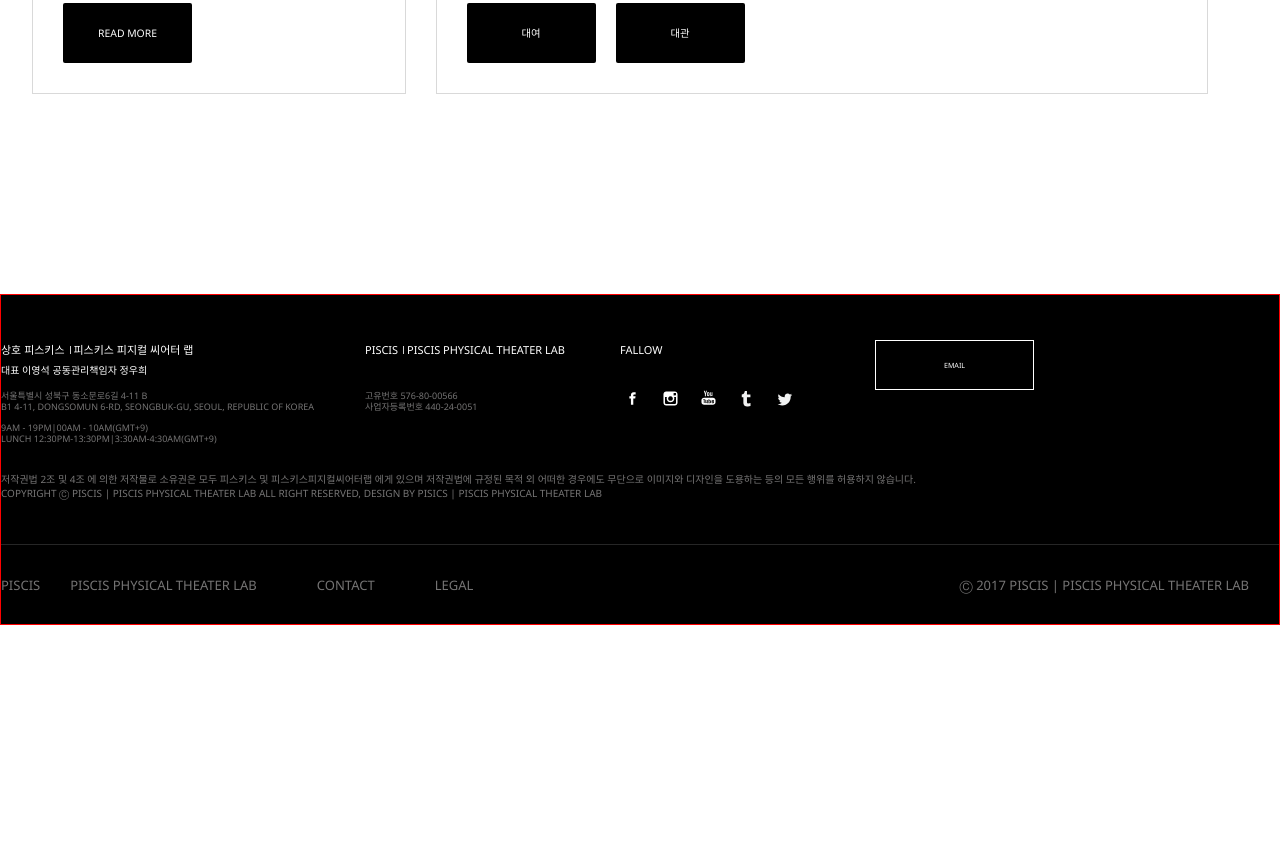
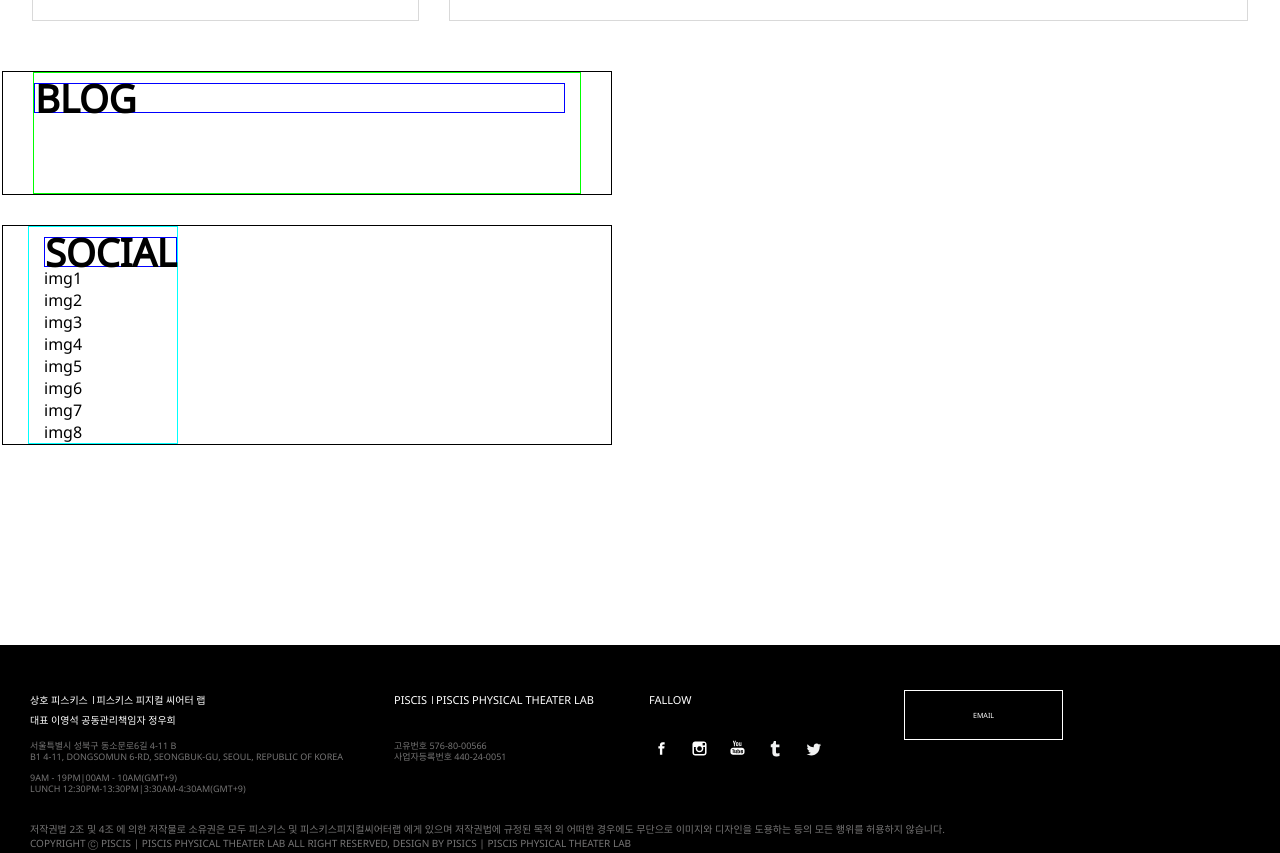
Before and after one commit to chungwoohee/portfolio, a website: page index.html in a window 1280 px wide. Shown: the part 2082-2935 px from the top of the page. Drawn offline with nearby package versions, Linux system fonts and the light colour scheme; a web font is replaced by a local one.

Commit message:
middle20170715

```diff
--- a/assets/css/style.dev.css
+++ b/assets/css/style.dev.css
@@ -269,7 +269,7 @@ a {
   height: 200px;
   margin-bottom: 50px;
 }
-/* line 137, assets/less/common.less */
+/* line 136, assets/less/common.less */
 .wrap .contents section.news .box {
   display: block;
   width: 100%;
@@ -277,44 +277,44 @@ a {
   margin: 0;
   font-family: 'Noto Sans', sans-serif;
 }
-/* line 147, assets/less/common.less */
+/* line 143, assets/less/common.less */
 .wrap .contents section.news .box img {
   width: 100%;
   display: block;
 }
-/* line 152, assets/less/common.less */
+/* line 148, assets/less/common.less */
 .wrap .contents section.news .box .lowbox img {
   border: 0;
   outline: 0;
   font-size: 100%;
   height: auto;
 }
-/* line 159, assets/less/common.less */
+/* line 155, assets/less/common.less */
 .wrap .contents section.news .box .lowbox {
   display: table;
   width: auto;
   margin-left: -30px;
-  margin-right: 10px;
+  margin-right: -30px;
   margin-bottom: 30px;
   border-spacing: 30px 0;
   border-collapse: separate;
 }
-/* line 168, assets/less/common.less */
+/* line 164, assets/less/common.less */
 .wrap .contents section.news .box .lowbox .paragraph {
   padding: 30px;
 }
-/* line 171, assets/less/common.less */
+/* line 167, assets/less/common.less */
 .wrap .contents section.news .box .lowbox .paragraph .inner {
   font-size: 12px;
 }
-/* line 175, assets/less/common.less */
+/* line 171, assets/less/common.less */
 .wrap .contents section.news .box .lowbox .paragraph .title {
   font-weight: 700;
   text-transform: uppercase;
   font-size: .75rem;
   line-height: 1em;
 }
-/* line 185, assets/less/common.less */
+/* line 181, assets/less/common.less */
 .wrap .contents section.news .box .topic {
   display: table-cell;
   border-bottom: 1px #d9d9d9 solid;
@@ -324,25 +324,21 @@ a {
   vertical-align: top;
   padding-bottom: 80px;
 }
-/* line 195, assets/less/common.less */
+/* line 191, assets/less/common.less */
 .wrap .contents section.news .box .lastbox {
   border: 1px #d9d9d9 solid;
 }
-/* line 199, assets/less/common.less */
+/* line 195, assets/less/common.less */
 .wrap .contents section.news .box .first {
   width: 67.4%;
   vertical-align: baseline;
 }
-/* line 204, assets/less/common.less */
+/* line 199, assets/less/common.less */
 .wrap .contents section.news .box .first .bucket {
   width: 50%;
   display: inline-block;
-  vertical-align: top;
-  padding-right: 15px;
-  padding-bottom: 80px;
-  box-sizing: border-box;
 }
-/* line 214, assets/less/common.less */
+/* line 206, assets/less/common.less */
 .wrap .contents section.news .box .first .inner {
   width: 50%;
   display: inline-block;
@@ -351,76 +347,81 @@ a {
   margin-left: -5px;
   box-sizing: border-box;
 }
-/* line 225, assets/less/common.less */
+/* line 217, assets/less/common.less */
 .wrap .contents section.news .box .second {
   width: 32.6%;
 }
-/* line 228, assets/less/common.less */
+/* line 220, assets/less/common.less */
 .wrap .contents section.news .box .second .inner {
   padding-top: 10px;
 }
-/* line 244, assets/less/common.less */
-.wrap .contents section.sns {
+/* line 230, assets/less/common.less */
+.wrap .contents section.socialnetwork {
+  max-width: 95%;
+  margin: 50px auto;
+}
+/* line 234, assets/less/common.less */
+.wrap .contents section.socialnetwork .sns {
+  display: block;
   width: 100%;
-  margin-top: 50px;
+  top: 0;
+  margin: 0;
+  font-family: 'Noto Sans', sans-serif;
+  vertical-align: baseline;
 }
-/* line 248, assets/less/common.less */
-.wrap .contents section.sns .social {
-  height: 474px;
+/* line 242, assets/less/common.less */
+.wrap .contents section.socialnetwork .sns .social {
+  width: 50%;
+  border: 1px #000 solid;
+  display: table;
+  margin-left: -30px;
+  margin-right: -30px;
+  margin-bottom: 30px;
+  border-spacing: 30px 0;
+  border-collapse: separate;
 }
-/* line 251, assets/less/common.less */
-.wrap .contents section.sns .social li {
-  float: left;
-  width: 790px;
-  height: 474px;
+/* line 253, assets/less/common.less */
+.wrap .contents section.socialnetwork .sns .net {
+  width: auto;
 }
-/* line 256, assets/less/common.less */
-.wrap .contents section.sns .social li a > img {
-  width: 40px;
-  height: 50px;
-  float: right;
+/* line 255, assets/less/common.less */
+.wrap .contents section.socialnetwork .sns .blog {
+  border: 1px #0f0 solid;
+  vertical-align: top;
+  padding-right: 15px;
+  padding-bottom: 80px;
+  box-sizing: border-box;
 }
-/* line 262, assets/less/common.less */
-.wrap .contents section.sns .social li .blogimg {
-  background-color: #f49ac1;
-  outline: 1px #ccc solid;
-  height: 400px;
+/* line 263, assets/less/common.less */
+.wrap .contents section.socialnetwork .sns .media {
+  border: 1px #0ff solid;
+  display: inline-block;
+  vertical-align: top;
+  padding-left: 15px;
+  margin-left: -5px;
+  box-sizing: border-box;
 }
-/* line 268, assets/less/common.less */
-.wrap .contents section.sns .social li .snsimg {
-  outline: 1px #00F solid;
-}
-/* line 272, assets/less/common.less */
-.wrap .contents section.sns .social li .snsimg ul > li {
-  outline: 1px #000 solid;
-  width: 197.5px;
-  height: 200px;
-}
-/* line 280, assets/less/common.less */
-.wrap .contents section.sns .social .media {
-  margin-left: 20px;
-}
-/* line 287, assets/less/common.less */
+/* line 277, assets/less/common.less */
 .wrap .contents section.video {
   outline: 1px #f0f solid;
   margin-top: 50px;
 }
-/* line 291, assets/less/common.less */
+/* line 281, assets/less/common.less */
 .wrap .contents section.video .videoimg {
   height: 200px;
 }
-/* line 294, assets/less/common.less */
+/* line 284, assets/less/common.less */
 .wrap .contents section.video .videoimg img {
   width: 100%;
   height: 100%;
 }
-/* line 299, assets/less/common.less */
+/* line 289, assets/less/common.less */
 .wrap .contents section.video .videoaline a > img {
   width: 40px;
   height: 50px;
   float: right;
 }
-/* line 309, assets/less/common.less */
+/* line 299, assets/less/common.less */
 .wrap .footer {
   height: 329px;
   background: #000;
@@ -428,13 +429,16 @@ a {
   font-family: 'Noto Sans', sans-serif;
   text-transform: uppercase;
   font-size: 11px;
-  border: 1px #f00 solid;
 }
-/* line 318, assets/less/common.less */
+/* line 307, assets/less/common.less */
+.wrap .footer .footerstart {
+  padding: 0 30px;
+}
+/* line 311, assets/less/common.less */
 .wrap .footer .footerwrap {
   height: 176px;
 }
-/* line 321, assets/less/common.less */
+/* line 314, assets/less/common.less */
 .wrap .footer .footerwrap .container > div {
   width: 240px;
   height: 73px;
@@ -443,47 +447,51 @@ a {
   margin: 45px 15px 0 0;
   line-height: 20px;
 }
-/* line 331, assets/less/common.less */
+/* line 323, assets/less/common.less */
 .wrap .footer .footerwrap .container p {
   color: #757474;
   font-size: 9px;
 }
-/* line 338, assets/less/common.less */
+/* line 328, assets/less/common.less */
+.wrap .footer .footerwrap .container {
+  width: 100%;
+}
+/* line 331, assets/less/common.less */
 .wrap .footer .footerwrap .container .info {
   width: 349px;
 }
-/* line 340, assets/less/common.less */
+/* line 333, assets/less/common.less */
 .wrap .footer .footerwrap .container span {
   display: inline-block;
   color: #fff;
   text-transform: uppercase;
   font-weight: normal;
 }
-/* line 347, assets/less/common.less */
+/* line 340, assets/less/common.less */
 .wrap .footer .footerwrap .container .name {
   color: #fff;
 }
-/* line 349, assets/less/common.less */
+/* line 342, assets/less/common.less */
 .wrap .footer .footerwrap .container .pis {
   padding-right: 5px;
   border-right: 1px #ccc solid;
   line-height: 8px;
 }
-/* line 350, assets/less/common.less */
+/* line 343, assets/less/common.less */
 .wrap .footer .footerwrap .container .master {
   font-size: 10px;
 }
-/* line 351, assets/less/common.less */
+/* line 344, assets/less/common.less */
 .wrap .footer .footerwrap .container .local {
   line-height: 11px;
   margin-top: 10px;
 }
-/* line 352, assets/less/common.less */
+/* line 345, assets/less/common.less */
 .wrap .footer .footerwrap .container .num {
   line-height: 11px;
   margin-top: 30px;
 }
-/* line 353, assets/less/common.less */
+/* line 346, assets/less/common.less */
 .wrap .footer .footerwrap .container .email {
   padding: 14px;
   font-size: .65em;
@@ -491,58 +499,58 @@ a {
   text-align: center;
   border: 1px #fff solid;
 }
-/* line 359, assets/less/common.less */
+/* line 352, assets/less/common.less */
 .wrap .footer .footerwrap .container .email a {
   color: #fff;
 }
-/* line 362, assets/less/common.less */
+/* line 355, assets/less/common.less */
 .wrap .footer .footerwrap .container .fallow .snsBtngroup {
   margin-top: 26px;
 }
-/* line 364, assets/less/common.less */
+/* line 357, assets/less/common.less */
 .wrap .footer .footerwrap .container .fallow .snsBtngroup a {
   margin: 0 10px 0 0;
 }
-/* line 365, assets/less/common.less */
+/* line 358, assets/less/common.less */
 .wrap .footer .footerwrap .container .fallow .snsBtngroup a svg {
   width: 25px;
 }
-/* line 373, assets/less/common.less */
-.wrap .footer .footerend .notice {
+/* line 364, assets/less/common.less */
+.wrap .footer .notice {
   margin-bottom: 44px;
 }
-/* line 375, assets/less/common.less */
-.wrap .footer .footerend .notice span {
+/* line 367, assets/less/common.less */
+.wrap .footer .notice span {
   display: block;
   color: #fff;
   font-size: 10px;
   color: #757474;
 }
-/* line 383, assets/less/common.less */
-.wrap .footer .footerend .end {
+/* line 375, assets/less/common.less */
+.wrap .footer .end {
   border-top: 1px #262626 solid;
 }
-/* line 386, assets/less/common.less */
-.wrap .footer .footerend .end ul {
+/* line 378, assets/less/common.less */
+.wrap .footer .end ul {
   height: 80px;
   line-height: 80px;
 }
-/* line 387, assets/less/common.less */
-.wrap .footer .footerend .end ul li {
+/* line 379, assets/less/common.less */
+.wrap .footer .end ul li {
   color: #757474;
   float: left;
   font-size: 13px;
   margin: 0 30px;
 }
-/* line 388, assets/less/common.less */
-.wrap .footer .footerend .end ul li a {
+/* line 380, assets/less/common.less */
+.wrap .footer .end ul li a {
   color: #757474;
 }
-/* line 390, assets/less/common.less */
-.wrap .footer .footerend .end ul .marginfix {
+/* line 382, assets/less/common.less */
+.wrap .footer .end ul .marginfix {
   margin: 0;
 }
-/* line 391, assets/less/common.less */
-.wrap .footer .footerend .end ul .fr {
+/* line 383, assets/less/common.less */
+.wrap .footer .end ul .fr {
   float: right;
 }
--- a/assets/less/common.less
+++ b/assets/less/common.less
@@ -133,16 +133,12 @@ a{text-decoration: none;}
       margin-bottom: 50px;
     }
 
-
     .box{
       display: block;
       width: 100%;
       top: 0;
       margin: 0;
       font-family: 'Noto Sans', sans-serif;
-
-      .Btn{
-      }
 
       img{
         width: 100%;
@@ -160,7 +156,7 @@ a{text-decoration: none;}
         display: table;
         width: auto;
         margin-left: -30px;
-        margin-right: 10px;
+        margin-right: -30px;
         margin-bottom: 30px;
         border-spacing: 30px 0;
         border-collapse: separate;
@@ -200,15 +196,11 @@ a{text-decoration: none;}
         width: 67.4%;
         vertical-align: baseline;
 
-
         .bucket{
           //outline: 1px #000 solid;
           width: 50%;
           display: inline-block;
-          vertical-align: top;
-          padding-right: 15px;
-          padding-bottom: 80px;
-          box-sizing: border-box;
+
         }
 
         .inner{
@@ -230,56 +222,54 @@ a{text-decoration: none;}
         }
       }
 
-
       } //box close
     } // section.news close
 
 
 
+    section.socialnetwork{
+      max-width: 95%;
+      margin: 50px auto;
 
-
-
-
-
-    section.sns{
+      .sns{
+        display: block;
         width: 100%;
-      margin-top: 50px;
+        top: 0;
+        margin: 0;
+        font-family: 'Noto Sans', sans-serif;
+        vertical-align: baseline;
 
         .social{
-        height: 474px;
-
-          li{
-            float: left;
-            width: 790px;
-            height: 474px;
-
-              a>img{
-                width: 40px;
-                height: 50px;
-                float: right;
+          width: 50%;
+          border: 1px #000 solid;
+          display: table;
+          margin-left: -30px;
+          margin-right: -30px;
+          margin-bottom: 30px;
+          border-spacing: 30px 0;
+          border-collapse: separate;
         }
 
-              .blogimg{
-                background-color: @color-strawberry;
-                outline: 1px @color-line solid;
-                height: 400px;
-              }
+        .net{width: auto;}
 
-              .snsimg{
-                outline: 1px #00F solid;
-              }
-
-              .snsimg ul>li{
-                outline: 1px #000 solid;
-                width: 197.5px;
-                height: 200px;
-              }
-
+        .blog{
+          border: 1px #0f0 solid;
+          vertical-align: top;
+          padding-right: 15px;
+          padding-bottom: 80px;
+          box-sizing: border-box;
         }
 
         .media{
-          margin-left: 20px;
+          border: 1px #0ff solid;
+          display: inline-block;
+          vertical-align: top;
+          padding-left: 15px;
+          margin-left: -5px;
+          box-sizing: border-box;
         }
+
+
 
       } //social
     } //section.sns close
@@ -313,7 +303,10 @@ a{text-decoration: none;}
     font-family: 'Noto Sans', sans-serif;
     text-transform: uppercase;
     font-size: 11px;
-    border: 1px #f00 solid;
+
+    .footerstart{
+      padding: 0 30px;
+    }
 
     .footerwrap{
       height: 176px;
@@ -321,7 +314,6 @@ a{text-decoration: none;}
       .container>div{
         width: 240px;
         height: 73px;
-        //outline: 1px #f00 solid;
         float: left;
         margin-top: 20px;
         margin: 45px 15px 0 0;
@@ -334,6 +326,7 @@ a{text-decoration: none;}
       }
 
       .container {
+        width: 100%;
 
         .info{width: 349px;}
 
@@ -368,10 +361,9 @@ a{text-decoration: none;}
       } // container close
     } //footerwrap close
 
-    .footerend{
-
       .notice{
         margin-bottom: 44px;
+
         span{
         display: block;
         color: @color-white;
@@ -391,7 +383,7 @@ a{text-decoration: none;}
           .fr{float: right;}
         }
       }
-  }
+
 
   } //footer close
 
--- a/index.html
+++ b/index.html
@@ -173,17 +173,19 @@
           </div>  <!--secontline-->
         </div> <!--box close-->
       </section> <!--news close-->
-    <!--  <section class= "sns">
-          <ul class="social">
-            <li class="blog">
-                <div class="h1"><h1>blog</h1></div>
-                <a href="#" calss="nextBtn"><img src="../../image/icon/next.svg" alt=""></a>
+      <section class= "socialnetwork">
+        <div class="sns">
+          <div class="social">
+            <div class="blog net">
+                <div class="subject"><h1>blog</h1></div>
+                <div><a href="#" calss="nextBtn"><!--<img src="../../image/icon/next.svg" alt="">--></a></div>
                 <div class="blogimg"></div>
-            </li>
-
-            <li class="media">
-                <div class="h1"><h1>social</h1></div>
-                <a href="#" class="nextBtn"><img src="../../image/icon/next.svg" alt=""></a>
+            </div>
+          </div>
+          <div class="social">
+              <div class="media net">
+                  <div class="subject"><h1>social</h1></div>
+                  <div><a href="#" class="nextBtn"><!--<img src="../../image/icon/next.svg" alt="">--></a></div>
                   <div class="blogimg snsimg">
                     <ul>
                       <li>img1</li>
@@ -196,10 +198,12 @@
                       <li>img8</li>
                     </ul>
                   </div>
-            </li>
-          </ul>
+              </div>
+          </div>
+        </div> <!--sns close-->
       </section>
-      <section class="video">
+
+      <!--<section class="video">
         <div class="videoaline">
           <div class="h1"><h1>video</h1></div>
           <a href="#" calss="nextBtn"><img src="../../image/icon/next.svg" alt=""></a>
@@ -208,26 +212,31 @@
           <img src="../../image/pic/green.jpg" alt="">
           <a href="#" class="Btn"><span>read more</span></a>
         </div>
-      </section>
-    -->
+      </section> -->
+
     </div> <!--contents close-->
+
+
 <!--logo <img src="../../image/logo/whiteeyelogo.png" alt="">-->
     <div class="footer">
+      <div class="footerstart">
         <div class="footerwrap">
           <div class="container">
             <div class="info">
+              <div class="master">
                 <span>상호</span>
                 <span class="name pis">피스키스</span>
                 <span class="name lab">피스키스 피지컬 씨어터 랩</span></br>
-            <span class="master">대표 이영석</span>
-            <span class="master founder">공동관리책임자 정우희</span>
+                <span class="ceo">대표 이영석</span>
+                <span class="founder">공동관리책임자 정우희</span>
+              </div>
               <div class="local address">
                 <p>서울특별시 성북구 동소문로6길 4-11 B</p>
                 <p>B1 4-11, Dongsomun 6-Rd, Seongbuk-Gu, Seoul, Republic of Korea</p>
               </div>
               <div class="local time">
                 <p>9am - 19pm&#124;00am - 10am(GMT+9)</p>
-                <p>Lunch 12:30pm-13:30pm&#124;3:30am-4:30am(GMT+9) </p>
+                <p>Lunch 12:30pm-13:30pm&#124;3:30am-4:30am(GMT+9)</p>
               </div>
             </div> <!--info close-->
               <div class="originnum">
@@ -278,21 +287,24 @@
             </div>
           </div> <<!--container-->
       </div> <!--footerwrap-->
-    <div class="footerend">
+
       <div class="notice">
         <span>저작권법 2조 및 4조 에 의한 저작물로 소유권은 모두 피스키스 및 피스키스피지컬씨어터랩 에게 있으며 저작권법에 규정된 목적 외 어떠한 경우에도 무단으로 이미지와 디자인을 도용하는 등의 모든 행위를 허용하지 않습니다.</span>
         <span>Copyright ⓒ  PISCIS &#124; PISCIS Physical Theater LAB all right reserved, design by PISICS &#124; PISCIS Physical Theater LAB</span>
       </div>
+
+    </div> <!--footerstart end-->
+
       <div class="end">
         <ul>
-          <li class="marginfix"><a href="#">Piscis</a></li>
+          <li><a href="#">Piscis</a></li>
           <li><a href="#">Piscis Physical Theater LAB</a></li>
           <li><a href="#">Contact</a></li>
           <li><a href="#">Legal</a></li>
           <li class="fr">ⓒ 2017 PISCIS &#124; PISCIS Physical Theater LAB</li>
         </ul>
       </div>
-    </div>
+
     </div> <!--footer closer-->
 
 
```
Also changed, not shown: assets/css/style.css. Lines whose indentation alone changed are shown as unchanged.
